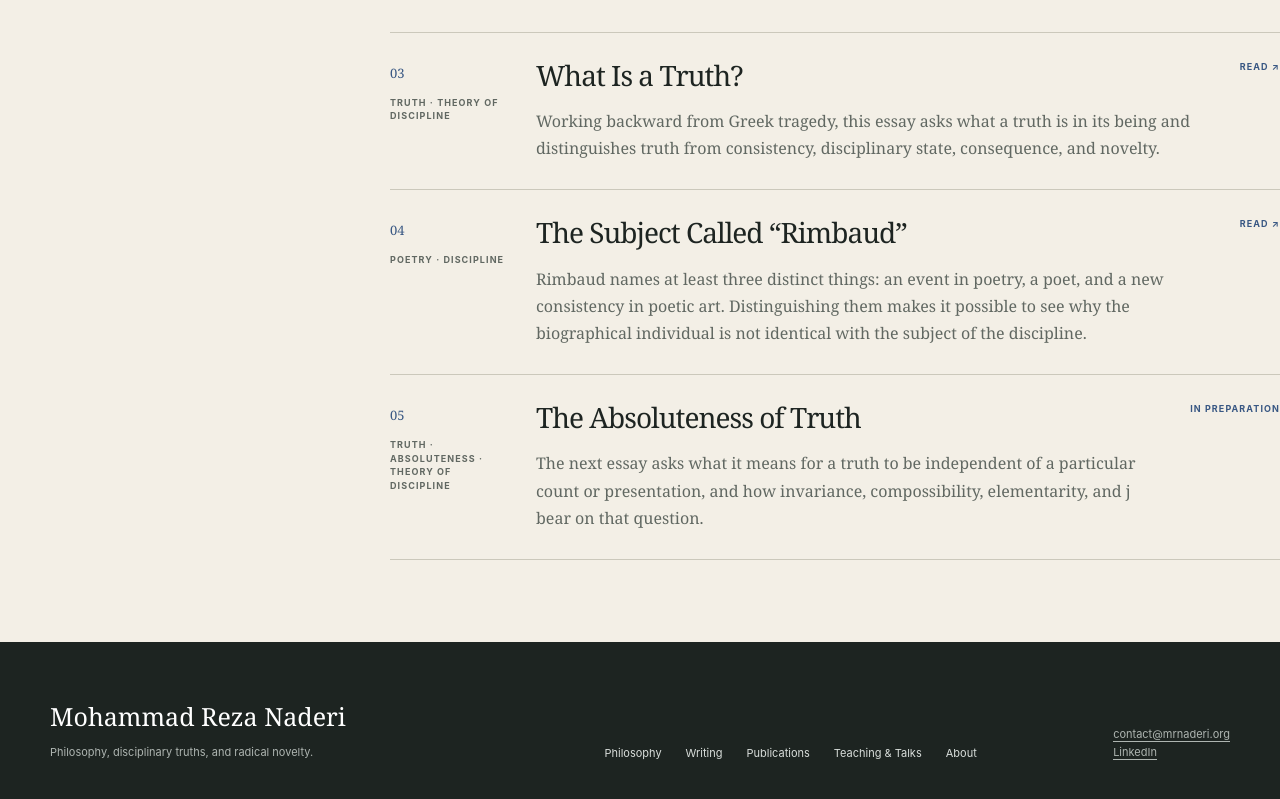
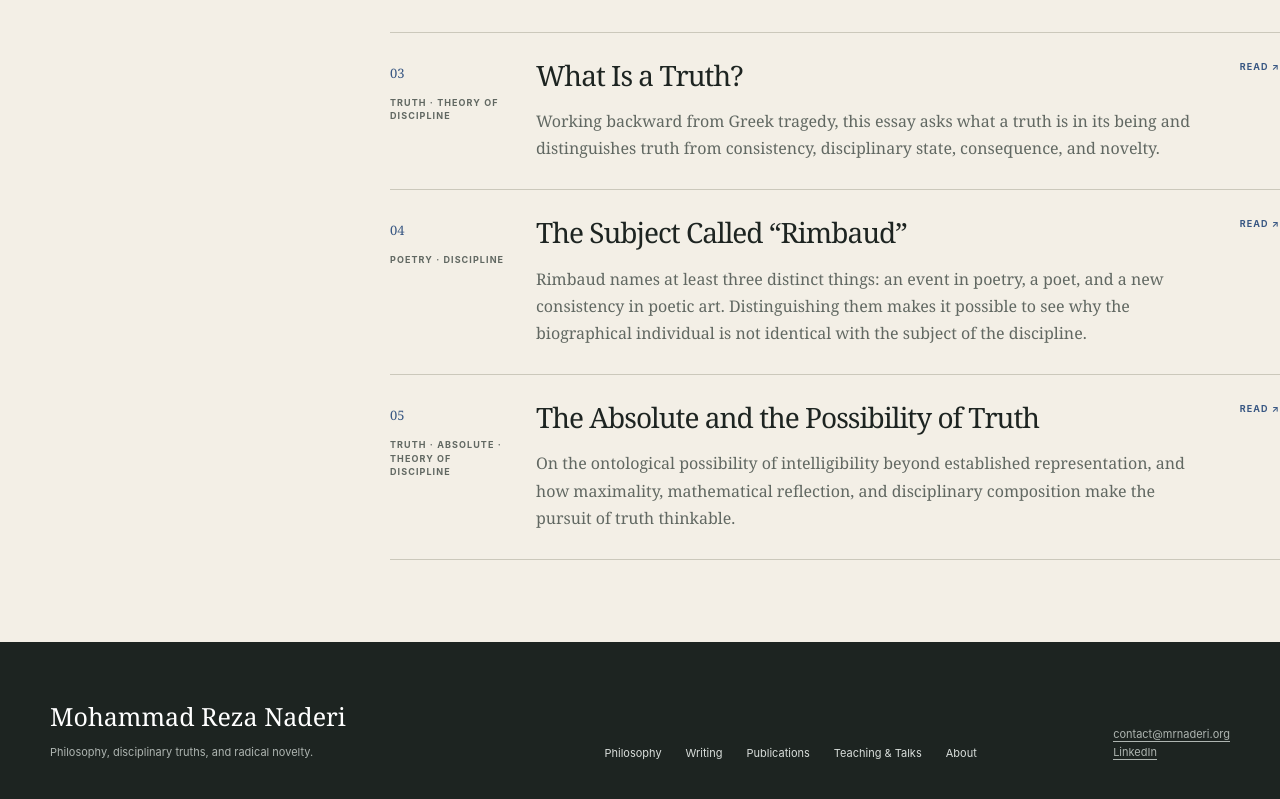
Before and after one commit to mohammad-naderi/mrnaderi.org, a Next.js app: page /writing in a window 1280 px wide. Shown: the part 1043-1842 px from the top of the page. Built offline with nearby package versions, Linux system fonts and the light colour scheme.

Commit message:
Publish The Absolute and the Possibility of Truth in writing list

```diff
--- a/data/writing.ts
+++ b/data/writing.ts
@@ -36,9 +36,10 @@ export const writings: WritingEntry[] = [
     href: "https://mrnaderi.substack.com/p/the-subject-called-rimbaud",
   },
   {
-    id: "absoluteness-of-truth",
-    area: "Truth · Absoluteness · Theory of Discipline",
-    title: "The Absoluteness of Truth",
-    text: "The next essay asks what it means for a truth to be independent of a particular count or presentation, and how invariance, compossibility, elementarity, and j bear on that question.",
+    id: "absolute-and-possibility-of-truth",
+    area: "Truth · Absolute · Theory of Discipline",
+    title: "The Absolute and the Possibility of Truth",
+    text: "On the ontological possibility of intelligibility beyond established representation, and how maximality, mathematical reflection, and disciplinary composition make the pursuit of truth thinkable.",
+    href: "https://mrnaderi.substack.com/p/the-absolute-and-the-possibility",
   },
 ];
```
